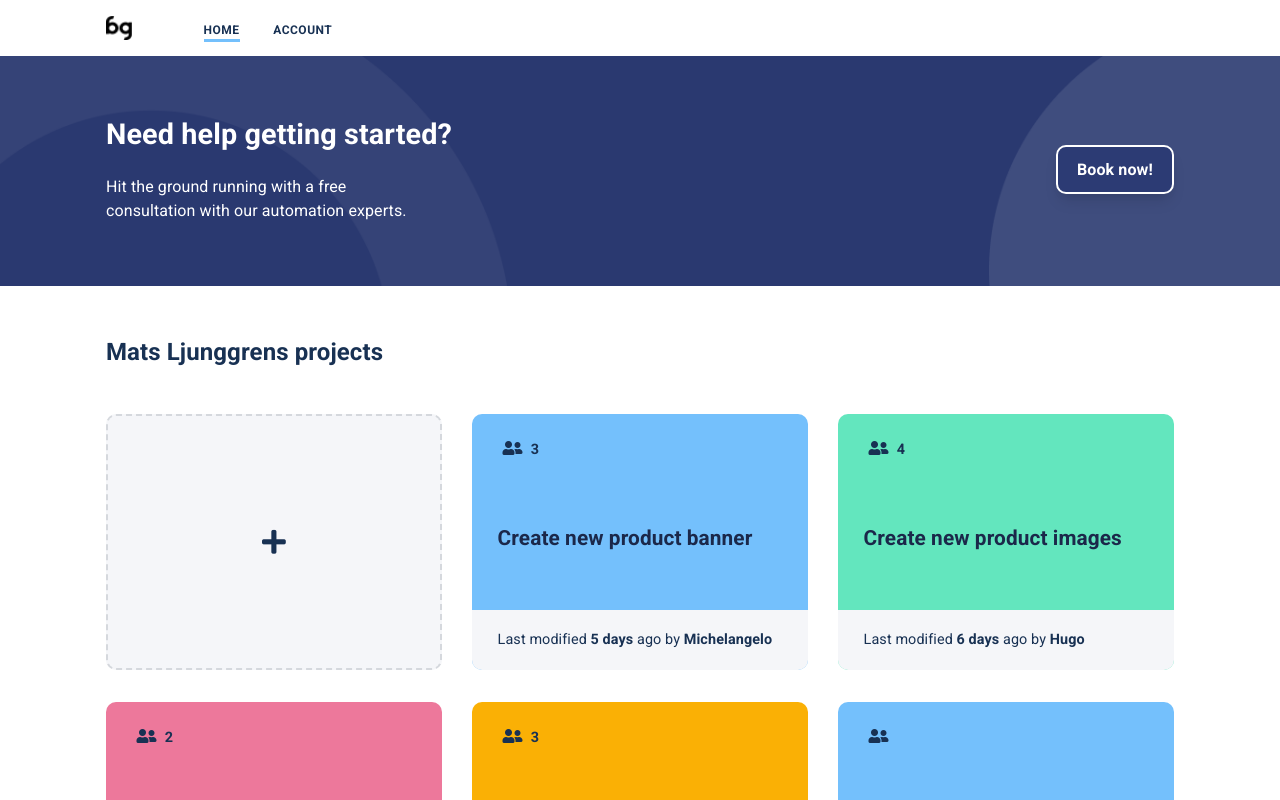
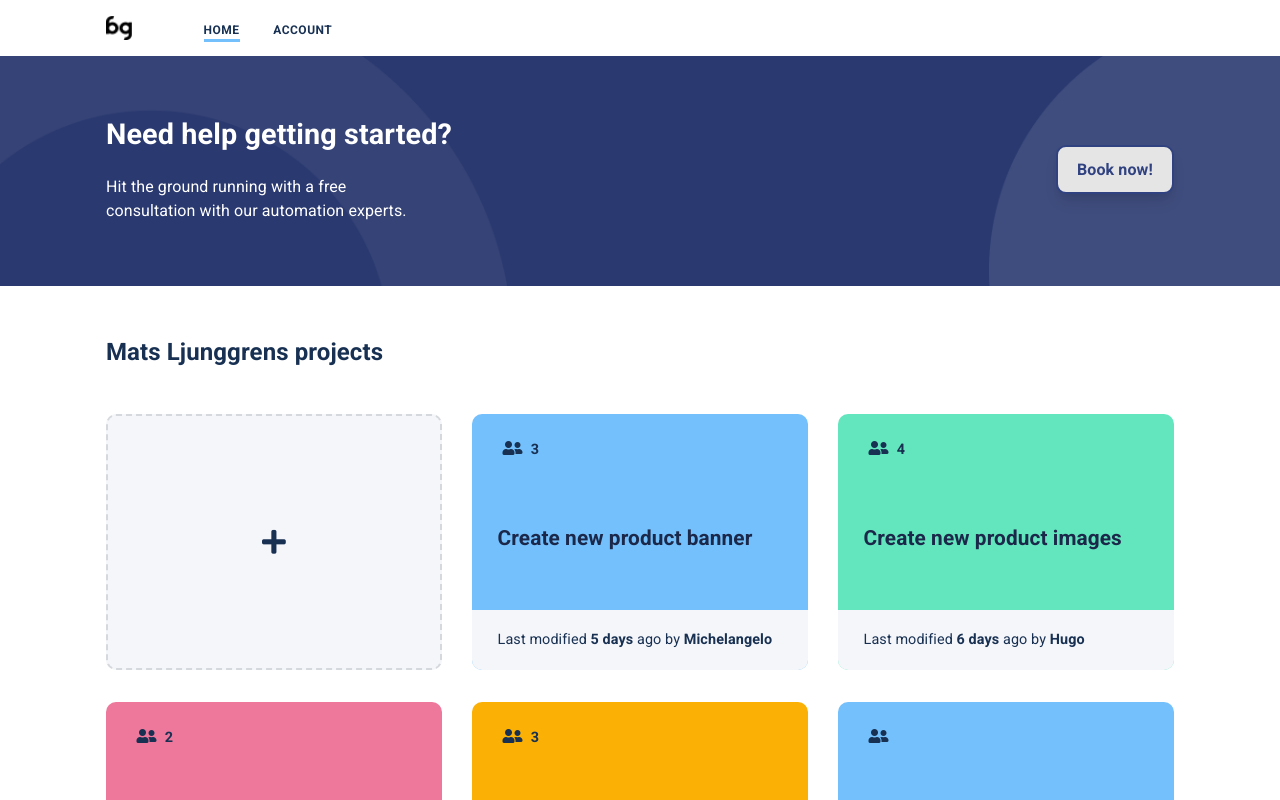
Before and after one commit to karinlj/boozang-manager-demo-22, a Vue app: page / in a window 1280 px wide. In both pictures the pointer is over the link "Book now!". Shown: the top 800 px of the page. Built offline with nearby package versions, Linux system fonts and the light colour scheme; data requests are answered from the project's data file.

Commit message:
header btn hover white

```diff
--- a/src/components/SubHeader.vue
+++ b/src/components/SubHeader.vue
@@ -53,7 +53,10 @@ export default {
     width: 8rem;
     &:hover {
       text-decoration: none;
-      background-image: linear-gradient(rgba(0, 0, 0, 0.1) 0 0);
+      color: $blue;
+      background: #fff;
+      border: 2px solid $blue;
+      // background-image: linear-gradient(rgba(0, 0, 0, 0.1) 0 0);
     }
     @media all and (max-width: $xs-max) {
       width: 70%;
```
